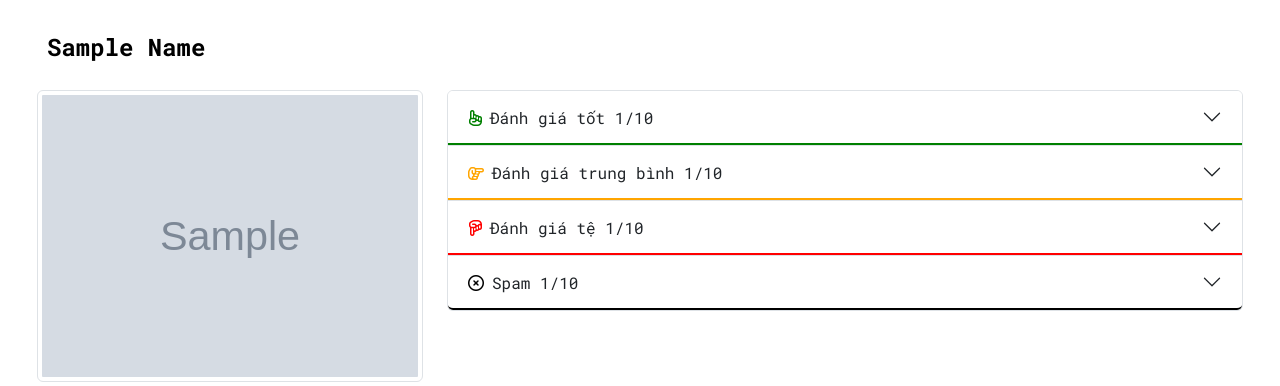
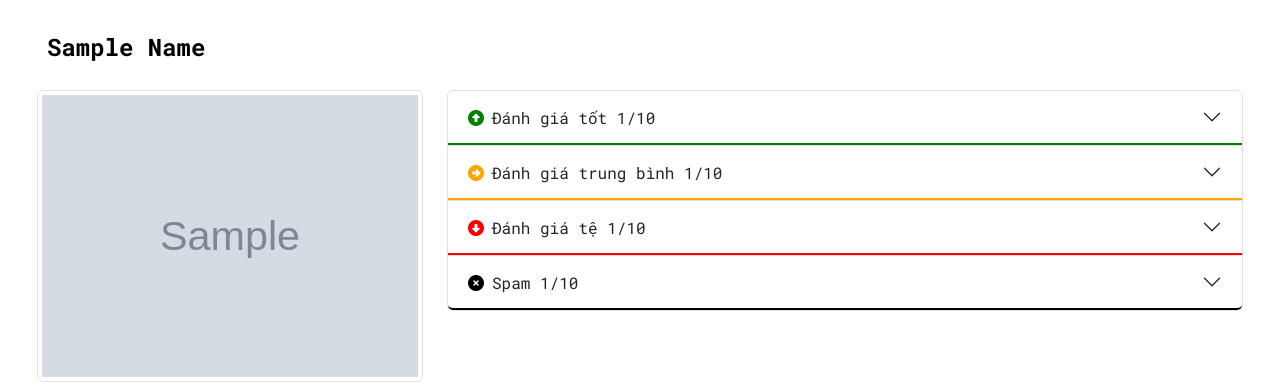
Before and after one commit to Nduy2k/Vietnamese-sentiment-analysis, a Flask app: template app/templates/index.html in a window 1280 px wide. Shown: the part 1496-1882 px from the top of the page. Run offline with Flask 2, Linux system fonts and the light colour scheme; the template is opened without the code that fills it: most values are stand-ins (such as "Sample title", 1, 10 or a date in 2020); grey boxes marked "Sample" are stand-in pictures; parts of the project's set-up code (start-up, migrations or seed data) failed here and were passed over.

Commit message:
home html

```diff
--- a/app/templates/index.html
+++ b/app/templates/index.html
@@ -26,6 +26,11 @@
     <link rel="preconnect" href="https://fonts.googleapis.com">
     <link rel="preconnect" href="https://fonts.gstatic.com" crossorigin>
     <link href="https://fonts.googleapis.com/css2?family=Roboto+Mono:ital,wght@0,100;0,200;0,300;0,400;0,500;0,600;0,700;1,100;1,200;1,300;1,400;1,500;1,600;1,700&display=swap"
+          rel="stylesheet">
+
+    <link rel="preconnect" href="https://fonts.googleapis.com">
+    <link rel="preconnect" href="https://fonts.gstatic.com" crossorigin>
+    <link href="https://fonts.googleapis.com/css2?family=Josefin+Sans&family=Taviraj:ital,wght@0,100;0,200;0,300;0,400;0,500;0,600;0,700;0,800;0,900;1,100;1,200;1,300;1,400;1,500;1,600;1,700;1,800;1,900&display=swap"
           rel="stylesheet">
 
     <link rel="stylesheet" href="../static/style.css" />
@@ -191,7 +196,8 @@
                       style="border-bottom: 2px solid green;"
                     >
                       <div>
-                        <i class="far fa-hand-point-up me-2" style="color: green;"></i>
+<!--                    <i class="far fa-hand-point-up me-2" style="color: green;"></i>-->
+                        <i class="fa-solid fa-circle-up me-2" style="color: green;"></i>
                       </div>
                       <div style="display: flex;">
                        Đánh giá tốt {{good|length}}/{{total}}
@@ -225,7 +231,7 @@
                       style="border-bottom: 2px solid orange;"
                     >
                       <div>
-                        <i class="far fa-hand-point-right me-2" style="color: orange;"></i>
+                        <i class="fa-solid fa-circle-right me-2" style="color: orange;"></i>
                       </div>
                       <div>
                         Đánh giá trung bình {{medium|length}}/{{total}}
@@ -259,7 +265,9 @@
                       style="border-bottom: 2px solid red;"
                     >
                       <div>
-                        <i class="far fa-hand-point-down me-2" style="color: red;"></i>
+<!--                        <i class="far fa-hand-point-down me-2" style="color: red;"></i>-->
+<!--                        <i class="fa-solid fa-thumbs-down me-2" style="color: red;"></i>-->
+                        <i class="fa-solid fa-circle-down me-2" style="color: red"></i>
                       </div>
                       <div>
                         Đánh giá tệ {{bad|length}}/{{total}}
@@ -293,7 +301,7 @@
                       style="border-bottom: 2px solid black;"
                     >
                       <div>
-                        <i class="fa-regular fa-circle-xmark me-2" style="color: black;"></i>
+                        <i class="fa-solid fa-circle-xmark me-2" style="color: black;"></i>
                       </div>
                       <div>
                         Spam {{spam|length}}/{{total}}
```
